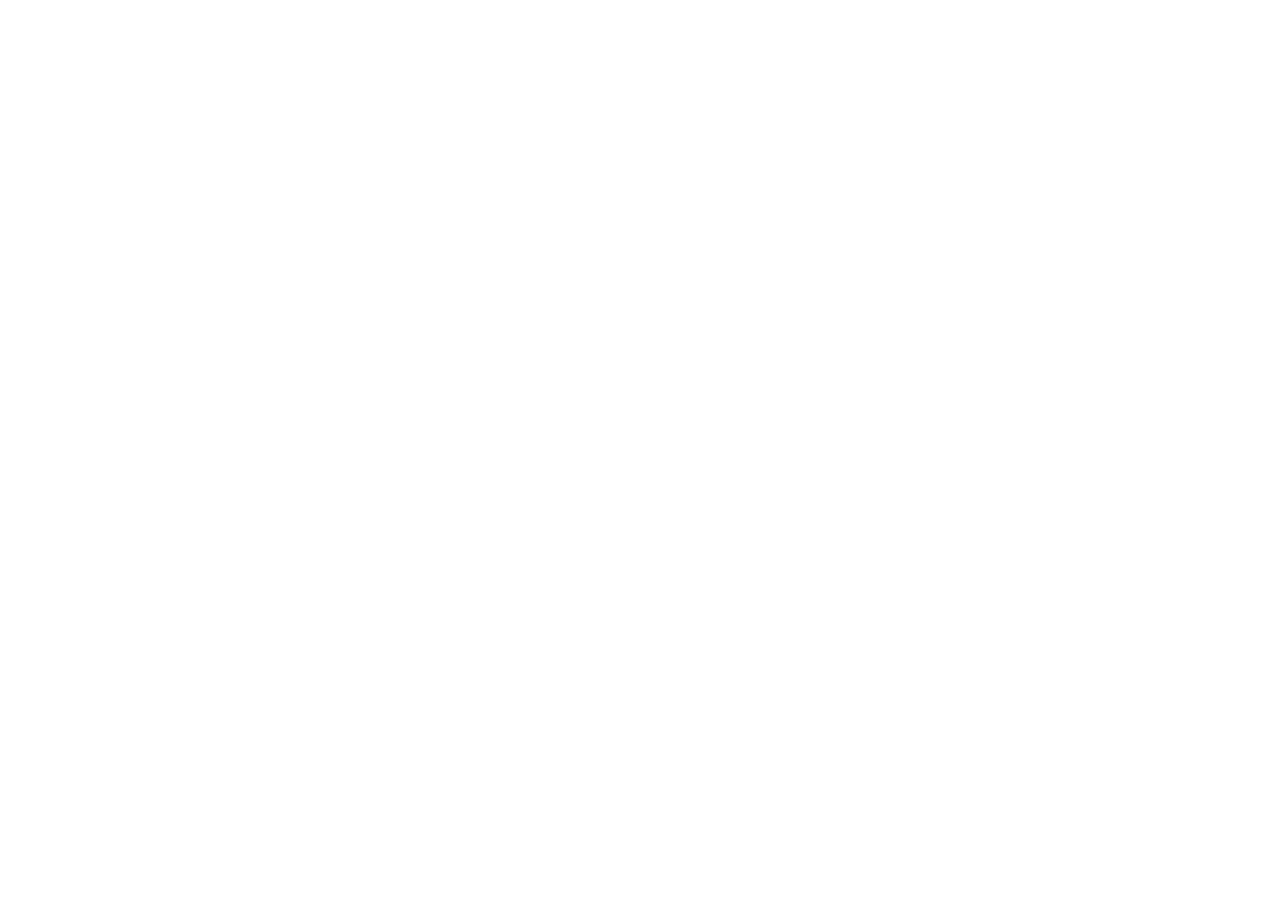
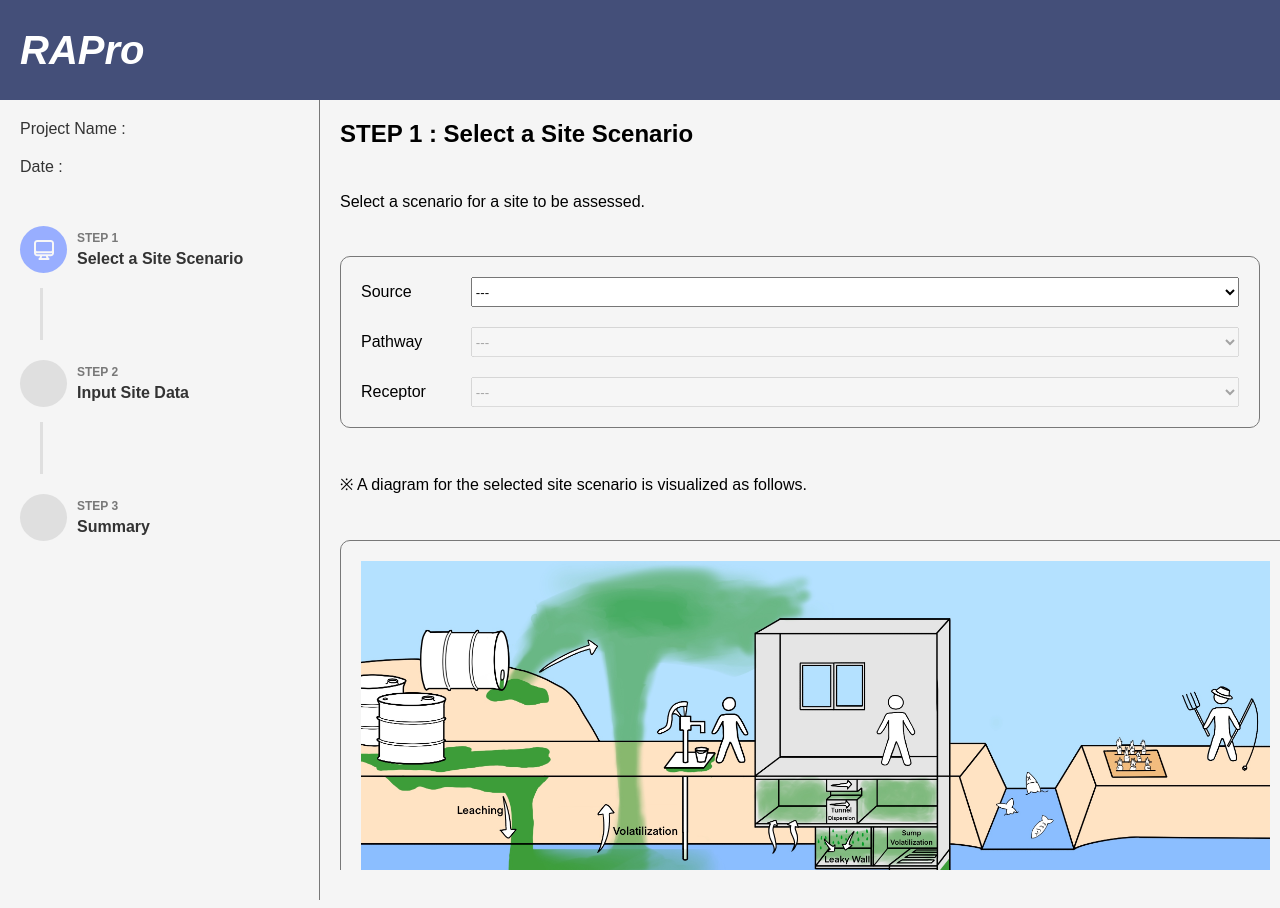
Before and after one commit to VIRAPkoreauniv/RAPro, a React (Vite) app: page /step/1 in a window 1280 px wide. Before the commit this address had no page. Shown: the top 908 px of the page. Before the commit the page ends 800 px from the top, so only its background shows below. Built offline with nearby package versions, Linux system fonts and the light colour scheme; a web font is replaced by a local one.

Commit message:
refactor: 공통 레이아웃 분리

```diff
--- a/src/Router.tsx
+++ b/src/Router.tsx
@@ -7,7 +7,7 @@
     <BrowserRouter>
       <Routes>
         <Route path="/" element={<HomePage />} />
-        <Route path="/step1" element={<Step1Page />} />
+        <Route path="/step/1" element={<Step1Page />} />
       </Routes>
     </BrowserRouter>
   )
--- a/src/components/progress-menu/index.tsx
+++ b/src/components/progress-menu/index.tsx
@@ -1,9 +1,13 @@
+import { useLocation } from 'react-router-dom'
 import useProjectStore from '../../stores/project'
 import ProgressBar from '../progress-bar'
 import * as S from './ProgressMenu.style'
 
 const ProgressMenu = () => {
   const { projectName, projectDate } = useProjectStore()
+  const location = useLocation()
+  const path = location.pathname.split('/')
+  const step = path[path.length - 1]
 
   return (
     <S.Wrapper>
@@ -11,7 +15,7 @@
         <span>Project Name : {projectName}</span>
         <span>Date : {projectDate}</span>
       </S.TextWrapper>
-      <ProgressBar step={1} />
+      <ProgressBar step={+step} />
     </S.Wrapper>
   )
 }
--- /dev/null
+++ b/src/layouts/Layout.style.tsx
@@ -0,0 +1,10 @@
+import styled from 'styled-components'
+
+export const Wrapper = styled.div`
+  background-color: var(--background);
+`
+
+export const ColumnDivider = styled.div`
+  display: grid;
+  grid-template-columns: 1fr 3fr;
+`
--- /dev/null
+++ b/src/layouts/index.tsx
@@ -0,0 +1,18 @@
+import { ReactNode } from 'react'
+import * as S from './Layout.style'
+import AppBar from '../components/app-bar'
+import ProgressMenu from '../components/progress-menu'
+
+const Layout = ({ children }: { children: ReactNode }) => {
+  return (
+    <S.Wrapper>
+      <AppBar />
+      <S.ColumnDivider>
+        <ProgressMenu />
+        {children}
+      </S.ColumnDivider>
+    </S.Wrapper>
+  )
+}
+
+export default Layout
--- a/src/pages/step1/index.tsx
+++ b/src/pages/step1/index.tsx
@@ -1,16 +1,10 @@
-import AppBar from '../../components/app-bar'
-import ProgressMenu from '../../components/progress-menu'
+import Layout from '../../layouts'
 import SelectScenario from './components/select-scenario'
-import * as S from './Step1Page.style'
 
 export default function Step1Page() {
   return (
-    <S.Wrapper>
-      <AppBar />
-      <S.ColumnDivider>
-        <ProgressMenu />
-        <SelectScenario />
-      </S.ColumnDivider>
-    </S.Wrapper>
+    <Layout>
+      <SelectScenario />
+    </Layout>
   )
 }
--- a/src/stores/project.ts
+++ b/src/stores/project.ts
@@ -5,9 +5,11 @@
   projectName: string
   projectDate: string
   scenario: number
+  currStep: number
   setProjectName: (projectName: string) => void
   setProjectDate: (date: string) => void
   setScenario: (scenario: number) => void
+  setCurrStep: (currStep: number) => void
   resetProject: () => void
 }
 
@@ -15,12 +17,15 @@
   projectName: '',
   projectDate: '',
   scenario: 0,
+  currStep: 0,
   setProjectName: (projectName: string) =>
     set((state: IProjectState) => ({ ...state, projectName })),
   setProjectDate: (projectDate: string) =>
     set((state: IProjectState) => ({ ...state, projectDate })),
   setScenario: (scenario: number) =>
     set((state: IProjectState) => ({ ...state, scenario })),
+  setCurrStep: (currStep: number) =>
+    set((state: IProjectState) => ({ ...state, currStep })),
   resetProject: () => set(() => ({ projectName: '', projectDate: '' })),
 })
 
```
